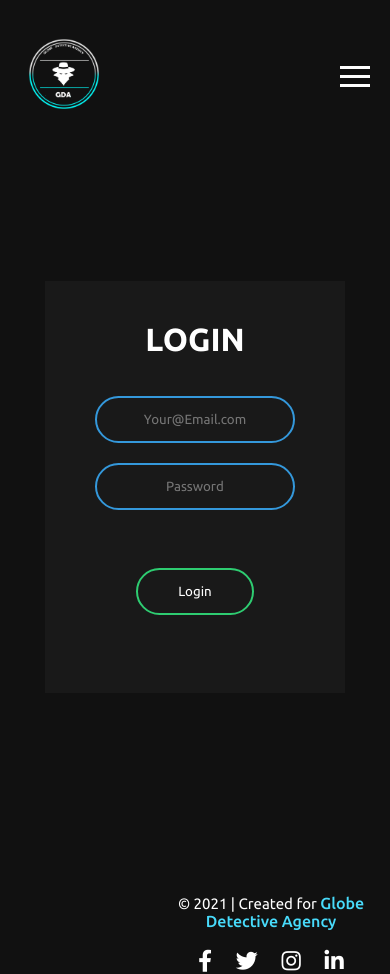
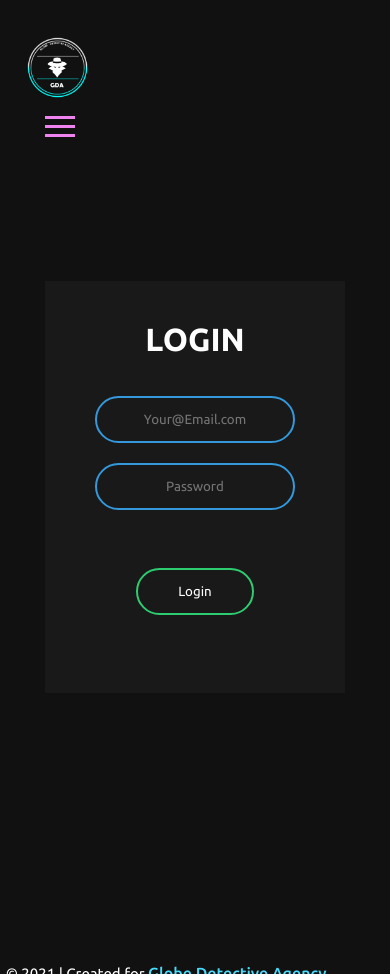
Before and after one commit to C4MRS/Globe-Detective-Agency, a PHP site: page /login.html in a window 390 px wide. Run offline with PHP 8.4, Linux system fonts and the light colour scheme; some libraries are stand-ins or nearby versions.

Commit message:
mobile phone visual fixed

```diff
--- a/css/style.css
+++ b/css/style.css
@@ -659,6 +659,47 @@ footer{
 @media screen and (max-width: 600px){
   .inner-width{
     padding: 0 20px;
+    max-width: 500px;
+  }
+  .logo{
+    width: 75px;
+    background-repeat: no-repeat;
+  }
+  .menu-toggler{
+    top:50px;
+    left:-50px;
+  }
+
+  .sticky{
+    background-color: transparent;
+  }
+
+  .sticky .logo{
+    background-image: url(../images/GDA_logo_invertito.png);
+  }
+
+  .menu-toggler span{
+    background-color: violet;
+  }
+
+  .navbar-menu.active{
+    right:0px;
+    margin-left: 0px;
+    position: fixed;
+    height: 100vh;
+    width: 90%;
+    max-width: 800px;
+  }
+
+  .sticky .menu-toggler span{
+    background-color: violet;
+  }
+
+  .sticky .navbar-menu{
+    background-color: #353b48;
+  }
+  .sticky .navbar-menu a{
+    color: white !important;
   }
 
   .skill{
@@ -675,6 +716,20 @@ footer{
 
   .nameZone, .emailZone{
     max-width: 100%;
+  }
+  .box{
+    width: fit-content;
+    height: fit-content;
+  }
+  footer{
+    width: 120%;
+    margin-bottom: -70px;
+    margin-left: -220px;
+  }
+
+  .navbar{
+    width: fit-content;
+    height: fit-content;
   }
 }
 
```
Also changed, not shown: signin.html (indentation only).
